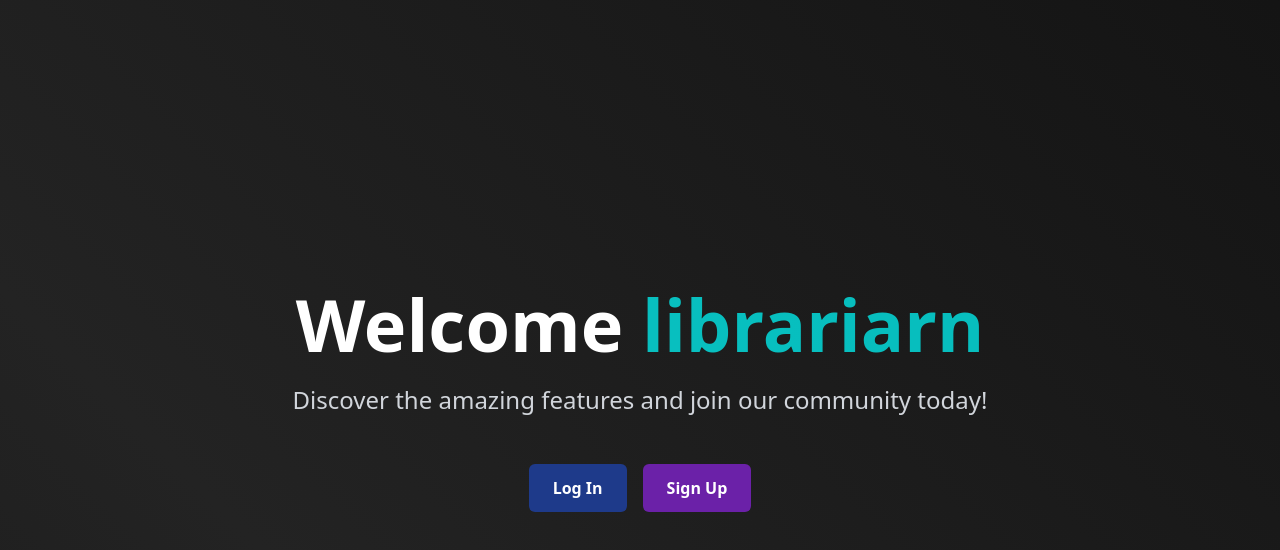
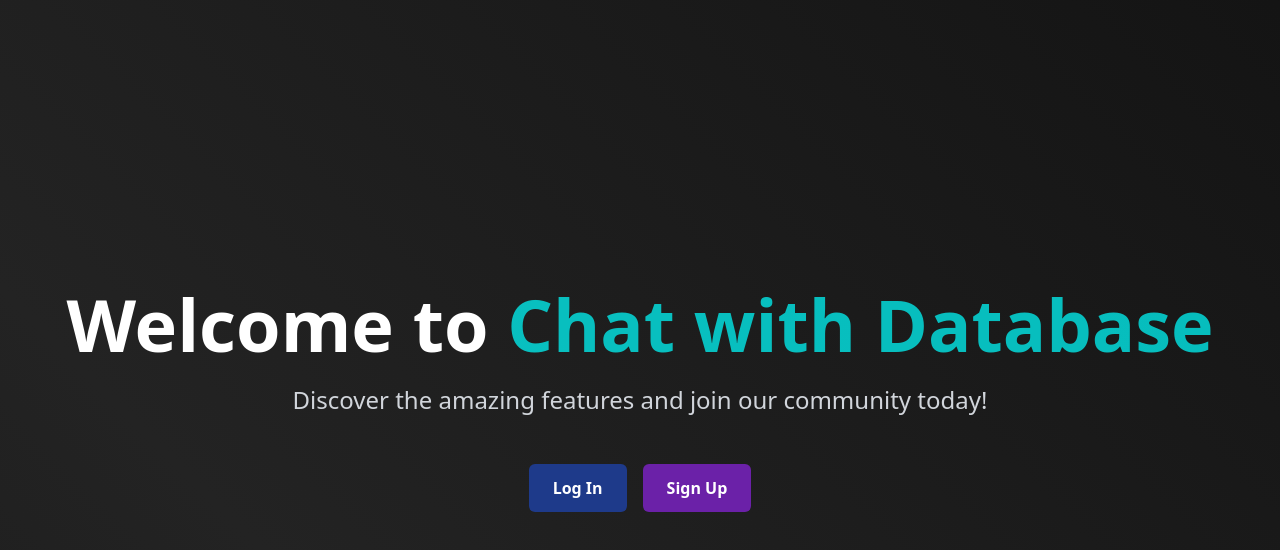
Before and after one commit to Priyang1310/Chat-With-Database, a React (Vite) app in the folder client/: page /landing in a window 1280 px wide. Shown: the top 550 px of the page. Built offline with nearby package versions, Linux system fonts and the light colour scheme.

Commit message:
initial commit

```diff
--- a/client/src/sections/landing.jsx
+++ b/client/src/sections/landing.jsx
@@ -12,7 +12,7 @@ const Landing = () => {
       <div className={`min-h-screen ${styles.bgNoise} flex items-center justify-center`}>
         <div className="text-center">
           <h1 className="text-white text-5xl md:text-7xl font-bold mb-6">
-            Welcome<span className='animate-pulse' style={{color:"aqua"}}> librariarn</span>
+            Welcome to <span className='animate-pulse' style={{color:"aqua"}}> Chat with Database</span>
           </h1>
           <p className="text-gray-300 text-lg md:text-2xl mb-12">
             Discover the amazing features and join our community today!
```
